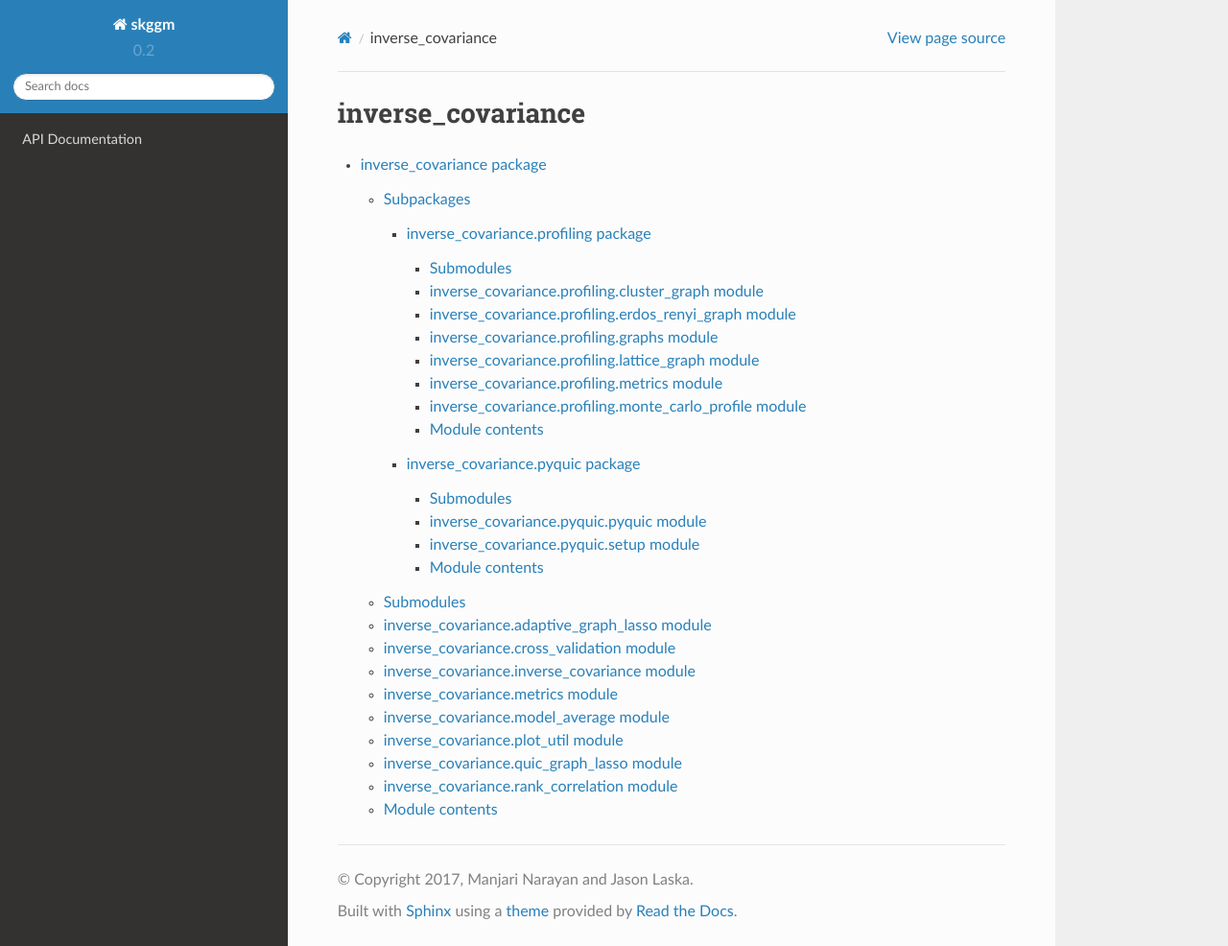
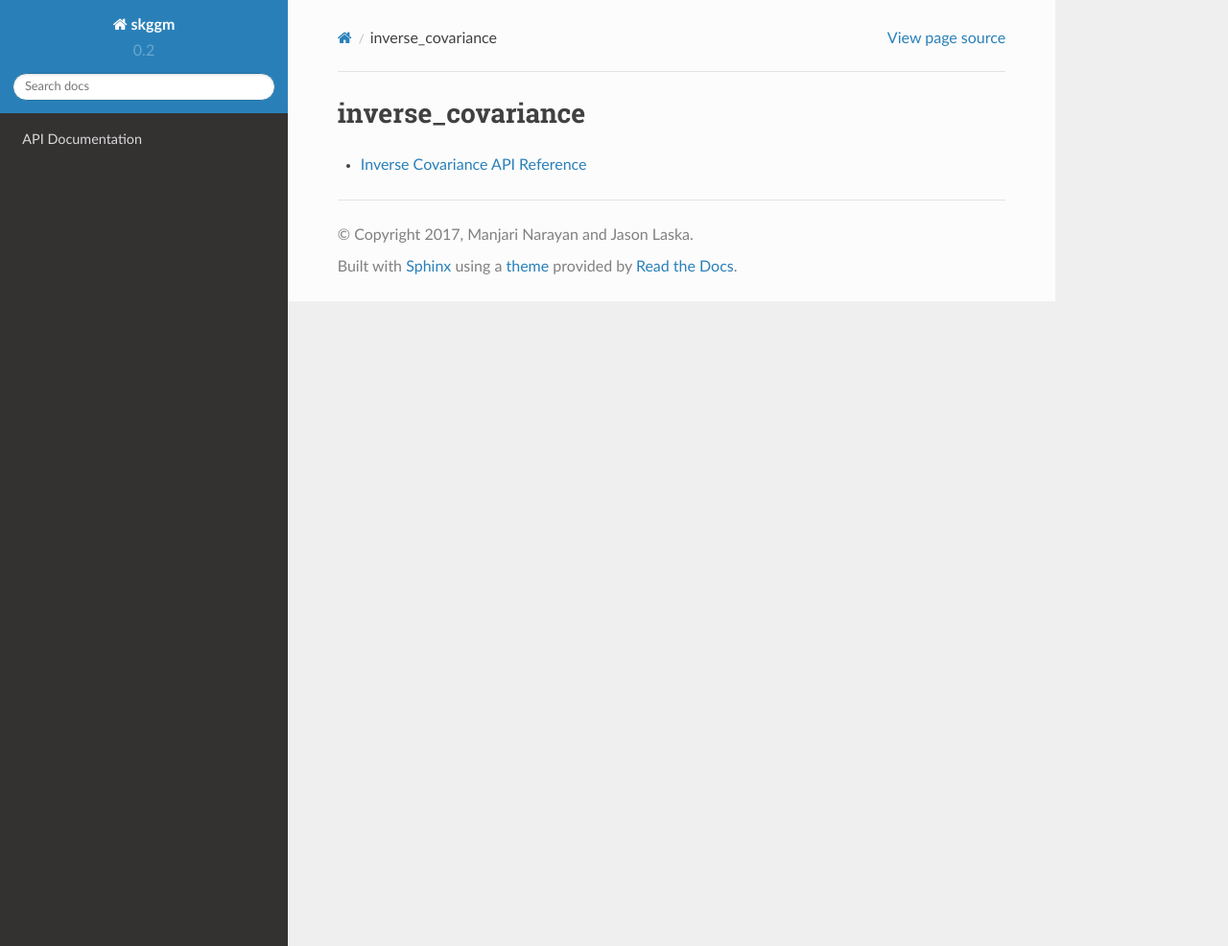
Before and after one commit to skggm/skggm, a Sphinx documentation site: the page built from doc/modules.rst, in a window 1280 px wide and 986 px high. Shown: the whole window at 96% size. Built offline with Sphinx 7.4.7 and the Read the Docs theme 2.0.0, drawn with Linux system fonts in a browser that asks for light colours; formulas are drawn with MathJax 3; pages that are not in the unit, such as notebooks, are missing from menus.

Commit message:
rtd failed. Back to empty docs

```diff
--- a/doc/inverse_covariance.profiling.rst
+++ /dev/null
@@ -1,62 +0,0 @@
-inverse_covariance.profiling package
-====================================
-
-Submodules
-----------
-
-inverse_covariance.profiling.cluster_graph module
--------------------------------------------------
-
-.. automodule:: inverse_covariance.profiling.cluster_graph
-    :members:
-    :undoc-members:
-    :show-inheritance:
-
-inverse_covariance.profiling.erdos_renyi_graph module
------------------------------------------------------
-
-.. automodule:: inverse_covariance.profiling.erdos_renyi_graph
-    :members:
-    :undoc-members:
-    :show-inheritance:
-
-inverse_covariance.profiling.graphs module
-------------------------------------------
-
-.. automodule:: inverse_covariance.profiling.graphs
-    :members:
-    :undoc-members:
-    :show-inheritance:
-
-inverse_covariance.profiling.lattice_graph module
--------------------------------------------------
-
-.. automodule:: inverse_covariance.profiling.lattice_graph
-    :members:
-    :undoc-members:
-    :show-inheritance:
-
-inverse_covariance.profiling.metrics module
--------------------------------------------
-
-.. automodule:: inverse_covariance.profiling.metrics
-    :members:
-    :undoc-members:
-    :show-inheritance:
-
-inverse_covariance.profiling.monte_carlo_profile module
--------------------------------------------------------
-
-.. automodule:: inverse_covariance.profiling.monte_carlo_profile
-    :members:
-    :undoc-members:
-    :show-inheritance:
-
-
-Module contents
----------------
-
-.. automodule:: inverse_covariance.profiling
-    :members:
-    :undoc-members:
-    :show-inheritance:
--- a/doc/inverse_covariance.pyquic.rst
+++ /dev/null
@@ -1,30 +0,0 @@
-inverse_covariance.pyquic package
-=================================
-
-Submodules
-----------
-
-inverse_covariance.pyquic.pyquic module
----------------------------------------
-
-.. automodule:: inverse_covariance.pyquic.pyquic
-    :members:
-    :undoc-members:
-    :show-inheritance:
-
-inverse_covariance.pyquic.setup module
---------------------------------------
-
-.. automodule:: inverse_covariance.pyquic.setup
-    :members:
-    :undoc-members:
-    :show-inheritance:
-
-
-Module contents
----------------
-
-.. automodule:: inverse_covariance.pyquic
-    :members:
-    :undoc-members:
-    :show-inheritance:
--- a/doc/inverse_covariance.rst
+++ b/doc/inverse_covariance.rst
@@ -1,86 +1,7 @@
-inverse_covariance package
-==========================
+Inverse Covariance API Reference
+========
 
-Subpackages
------------
-
-.. toctree::
-
-    inverse_covariance.profiling
-    inverse_covariance.pyquic
-
-Submodules
-----------
-
-inverse_covariance.adaptive_graph_lasso module
-----------------------------------------------
-
-.. automodule:: inverse_covariance.adaptive_graph_lasso
-    :members:
-    :undoc-members:
-    :show-inheritance:
-
-inverse_covariance.cross_validation module
-------------------------------------------
-
-.. automodule:: inverse_covariance.cross_validation
-    :members:
-    :undoc-members:
-    :show-inheritance:
-
-inverse_covariance.inverse_covariance module
---------------------------------------------
+The documentation of the inverse_covariance module
 
 .. automodule:: inverse_covariance.inverse_covariance
-    :members:
-    :undoc-members:
-    :show-inheritance:
-
-inverse_covariance.metrics module
----------------------------------
-
-.. automodule:: inverse_covariance.metrics
-    :members:
-    :undoc-members:
-    :show-inheritance:
-
-inverse_covariance.model_average module
----------------------------------------
-
-.. automodule:: inverse_covariance.model_average
-    :members:
-    :undoc-members:
-    :show-inheritance:
-
-inverse_covariance.plot_util module
------------------------------------
-
-.. automodule:: inverse_covariance.plot_util
-    :members:
-    :undoc-members:
-    :show-inheritance:
-
-inverse_covariance.quic_graph_lasso module
-------------------------------------------
-
-.. automodule:: inverse_covariance.quic_graph_lasso
-    :members:
-    :undoc-members:
-    :show-inheritance:
-
-inverse_covariance.rank_correlation module
-------------------------------------------
-
-.. automodule:: inverse_covariance.rank_correlation
-    :members:
-    :undoc-members:
-    :show-inheritance:
-
-
-Module contents
----------------
-
-.. automodule:: inverse_covariance
-    :members:
-    :undoc-members:
-    :show-inheritance:
+   :members:
```
